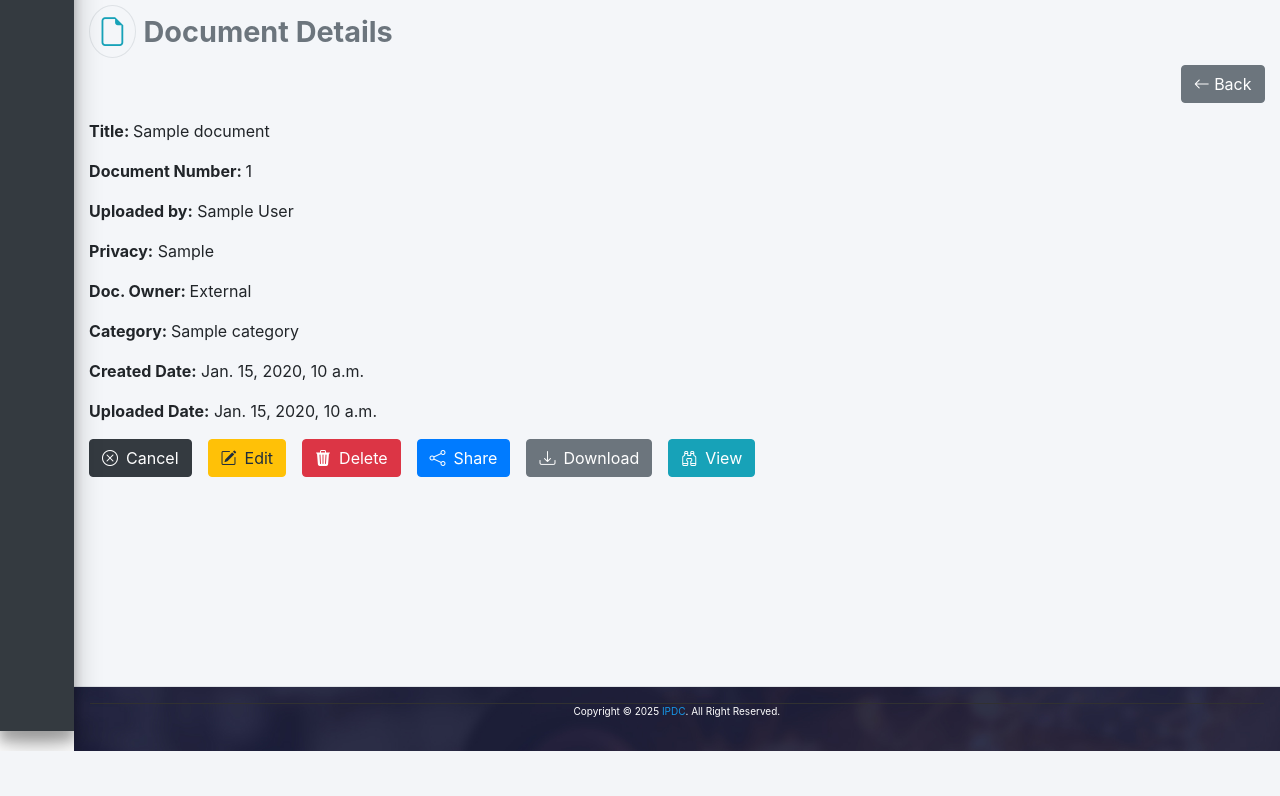
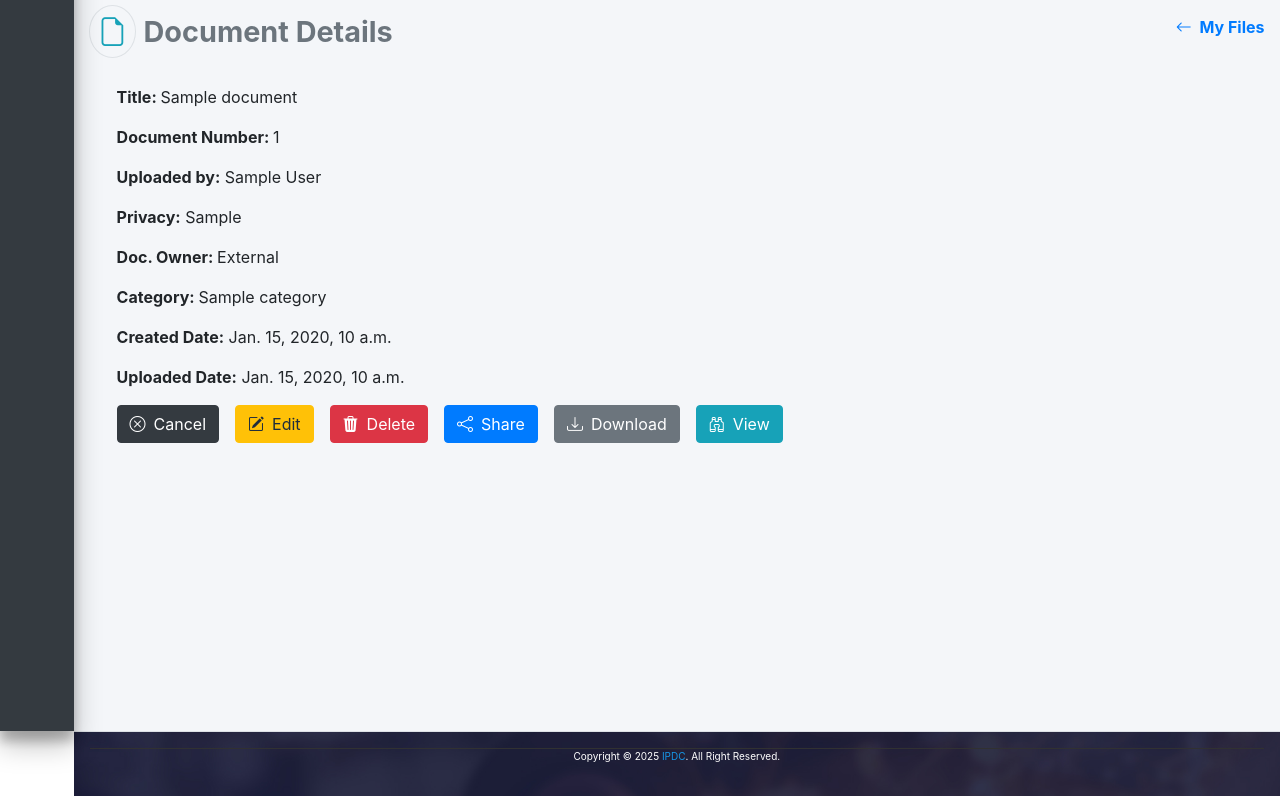
Before and after one commit to Abebe-lab/projectx, a Django app: template dms/templates/dms/document_details.html in a window 1280 px wide. Shown: the part 69-865 px from the top of the page. Before the commit the page ends 820 px from the top, so only its background shows below. Run offline with Django 4.2, Linux system fonts and the light colour scheme; the template is opened without the code that fills it: most values are stand-ins (such as "Sample title", 1, 10 or a date in 2020); some libraries are stand-ins or nearby versions.

Commit message:
changes to templates under DMS and memotracker apps

```diff
--- a/dms/templates/dms/document_details.html
+++ b/dms/templates/dms/document_details.html
@@ -9,15 +9,17 @@
 {% block contentTitle %}
     Document Details
 {% endblock %}
+{% block backBtn %}
+<a href="{% url 'index' %}">
+    <strong>
+        <i class="bi bi-arrow-left mx-1"></i> My Files
+    </strong>
+</a>
+{% endblock %}
 
 {% block content %}
-<div class="d-flex justify-content-between align-items-center mb-3">
-    <div class="ms-auto">
-        <a href="{% url 'index' %}" class="btn btn-secondary">
-            <i class="bi bi-arrow-left"></i> Back
-        </a>
-    </div>
-</div>
+
+<div class="container" style="margin-left: 20px; margin-top: 20px;"> <!-- Adjust the margin values as needed -->
     <p><strong>Title: </strong>{{ document.title }}</p>
     <p><strong>Document Number: </strong>{{ document.document_number }}</p>
     <p><strong>Uploaded by:</strong> {{ document.uploaded_by.first_name }} {{ document.uploaded_by.last_name }}</p>
@@ -25,18 +27,27 @@
     <p><strong>Doc. Owner: </strong>{% if document.owner %}{{ document.get_owner_name }}{% else %} External {% endif %}</p>
     <p><strong>Category: </strong>{{ document.category }}</p>
     <p><strong>Created Date:</strong> {{ document.created_date }}</p>
-    <p><Strong>Uploaded Date:</Strong> {{ document.uploaded_date }}</p>
+    <p><strong>Uploaded Date:</strong> {{ document.uploaded_date }}</p>
 
-    <div class="d-flex gap-3">
+    <div class="d-flex gap-3 mt-3"> <!-- Added margin-top for spacing -->
         <!-- cancel button -->
-    <a href="{% url 'index' %}" class="btn btn-dark download-link"><i class="bi bi-x-circle me-2"></i>Cancel</a>
+        <a href="{% url 'index' %}" class="btn btn-dark download-link">
+            <i class="bi bi-x-circle me-2"></i>Cancel
+        </a>
 
         {% if document.shared_with and request.user in document.shared_with.all %}
-        <a class="btn btn-warning download-link disabled" title="Edit Document" aria-disabled="true"><i class="bi bi-pencil-square me-2"></i>Edit</a>
-        <a class="btn btn-hover btn-danger disabled" title="Delete Document" aria-disabled="true"><i class="bi bi-trash3-fill me-2"></i>Delete</a>
+            <a class="btn btn-warning download-link disabled" title="Edit Document" aria-disabled="true">
+                <i class="bi bi-pencil-square me-2"></i>Edit
+            </a>
+            <a class="btn btn-danger disabled" title="Delete Document" aria-disabled="true">
+                <i class="bi bi-trash3-fill me-2"></i>Delete
+            </a>
         {% else %}
-        <a href="{% url 'document_update' document.id %}" class="btn btn-warning download-link"><i class="bi bi-pencil-square me-2"></i>Edit</a>
-        <a class="btn btn-hover btn-danger" href="#"
+            <a href="{% url 'document_update' document.id %}" class="btn btn-warning download-link">
+                <i class="bi bi-pencil-square me-2"></i>Edit
+            </a>
+            <a href="#"
+                class="btn btn-danger"
                 data-bs-toggle="modal" data-bs-target="#confirmationModal"
                 data-bs-action="document_delete" data-record-id="{{ document.id }}"
                 data-modal-body-class="text-danger"
@@ -45,10 +56,17 @@
             </a>
         {% endif %}
 
-<a href="{% url 'share_document' document.id %}" class="btn btn-primary download-link"><i class="bi bi-share me-2"></i>Share</a>
-<a href="{{ document.file.url }}" class="btn btn-secondary download-link" download target="_blank"><i class="bi bi-download me-2"></i>Download</a>
-<a href="#" class="open-modal btn btn-info" data-file="{{ document.file.url }}" data-toggle="modal" data-target="#document-modal"><i class="bi bi-binoculars me-2"></i>View</a>
-
+        <a href="{% url 'share_document' document.id %}" class="btn btn-primary download-link">
+            <i class="bi bi-share me-2"></i>Share
+        </a>
+        <a href="{{ document.file.url }}" class="btn btn-secondary download-link" download target="_blank">
+            <i class="bi bi-download me-2"></i>Download
+        </a>
+        <a href="#" class="open-modal btn btn-info" data-file="{{ document.file.url }}" data-toggle="modal" data-target="#document-modal">
+            <i class="bi bi-binoculars me-2"></i>View
+        </a>
+    </div>
+</div>
     <!-- Modal -->
     <div class="modal fade" id="document-modal" tabindex="-1" role="dialog" aria-labelledby="document-modal-title" aria-hidden="true" style="overflow: auto;">
         <div class="modal-dialog modal-dialog-centered modal-xl modal-dialog-scrollable" role="document">
```
Also changed, not shown: dms/templates/dms/document_share.html (+6 -2 lines), memotracker/templates/memotracker/memohistory_form.html (+5 -3 lines). Lines whose indentation alone changed are shown as unchanged.
